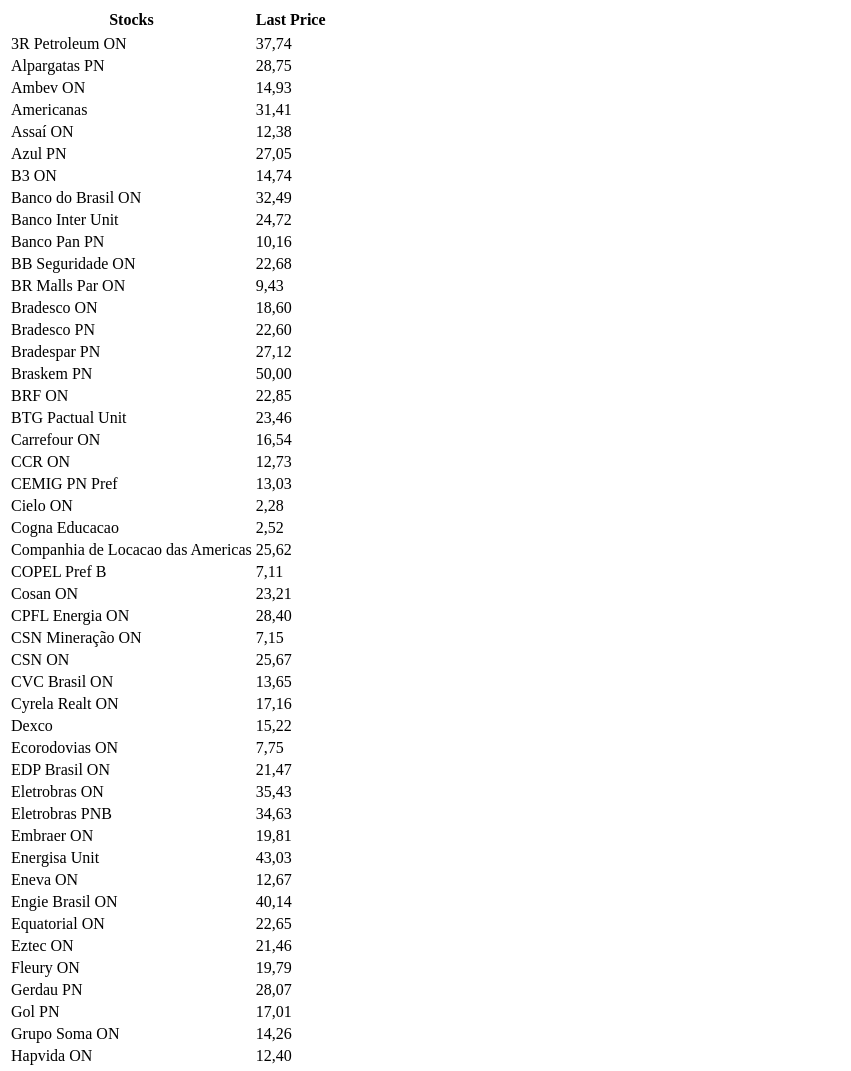
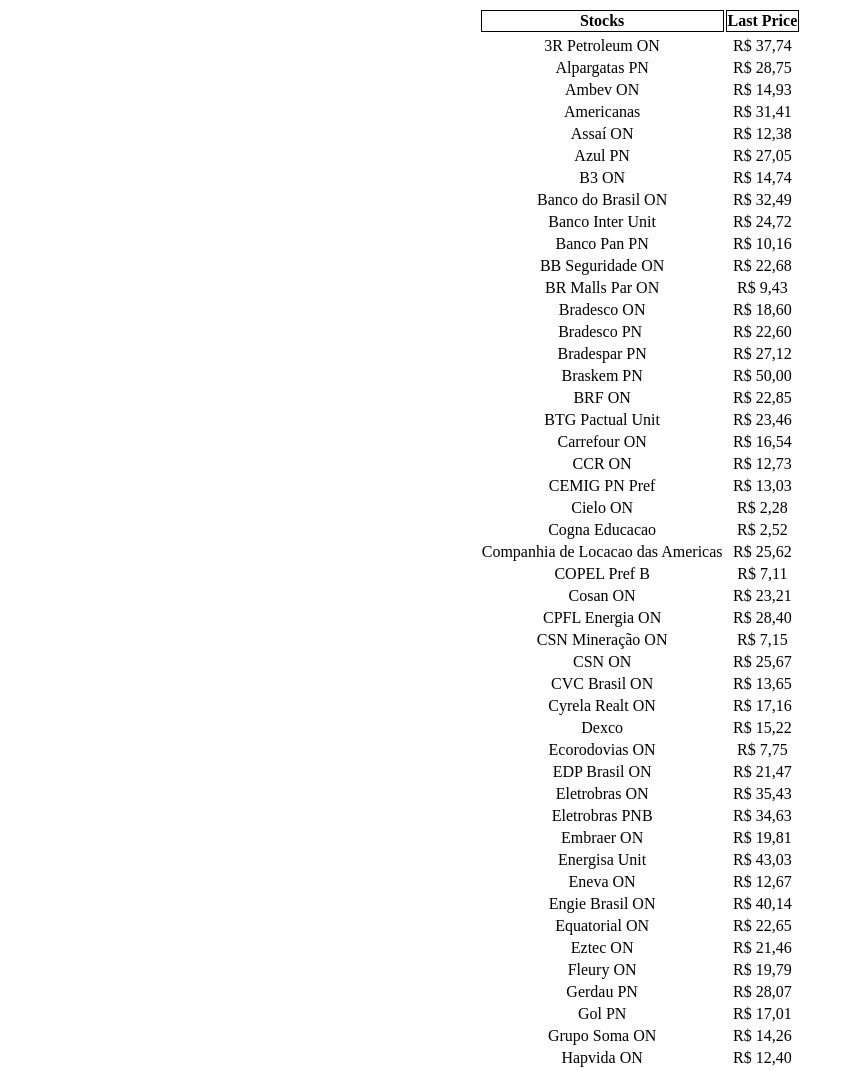
Before and after one commit to soaresmilton/puppeteer-web-scrapping, a website: page index.html in a window 1280 px wide. Shown: the top 1071 px of the page, without its empty margins (0-851 px from the left). Drawn offline with Linux system fonts and the light colour scheme.

Commit message:
Styling table of stocks

```diff
--- a/index.html
+++ b/index.html
@@ -11,6 +11,20 @@
 <body>
 
   <style>
+    .container {
+      display: flex;
+      flex-direction: column;
+      justify-content: center;
+      align-items: center;
+    }
+
+    table {
+      text-align: center;
+    }
+
+    table th {
+      border: 1px solid black;
+    }
 
   </style>
 
@@ -37,13 +51,10 @@
         document.querySelector('table').innerHTML += `
         <tr class="row">
           <td class="stock-name">${stock[i].stock}</td>
-          <td class="stock-price">${stock[i].price}</td>
+          <td class="stock-price">R$ ${stock[i].price}</td>
         </tr>
         `
       }
-
-
-      // document.querySelector('.row').innerHTML = htmlList;
     })();
   </script>
 </body>
```
